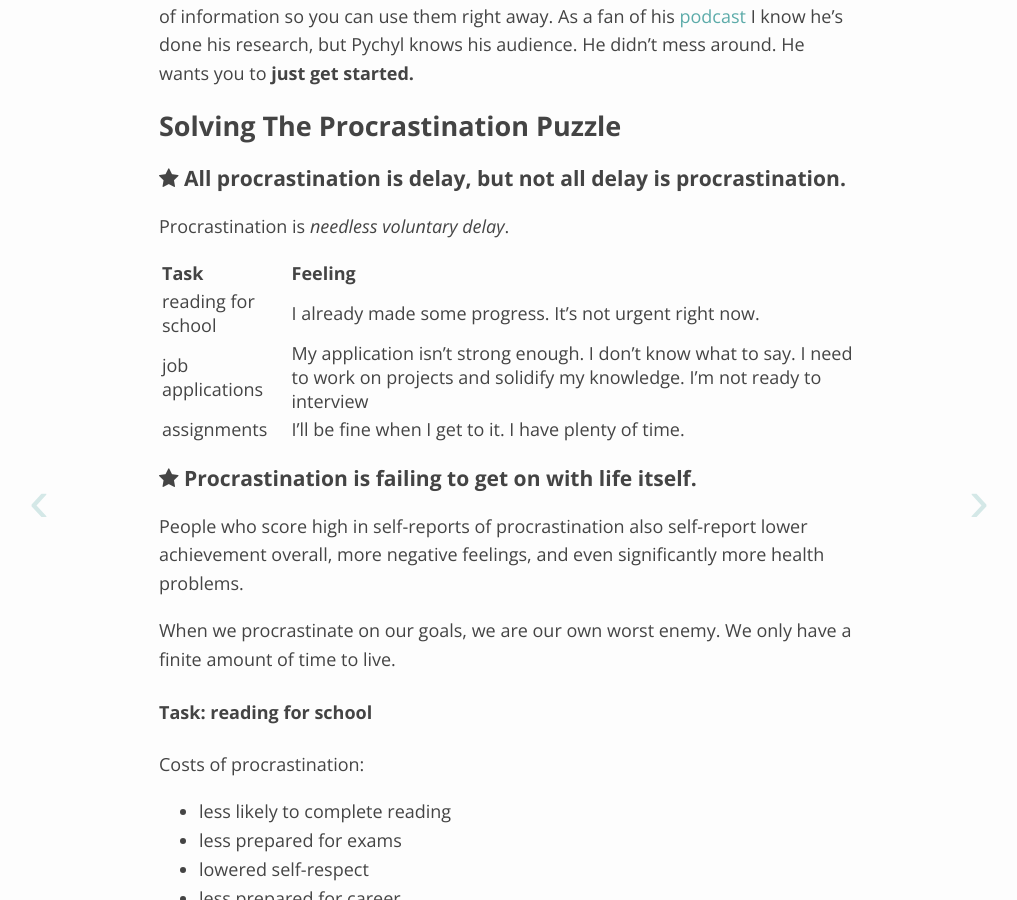
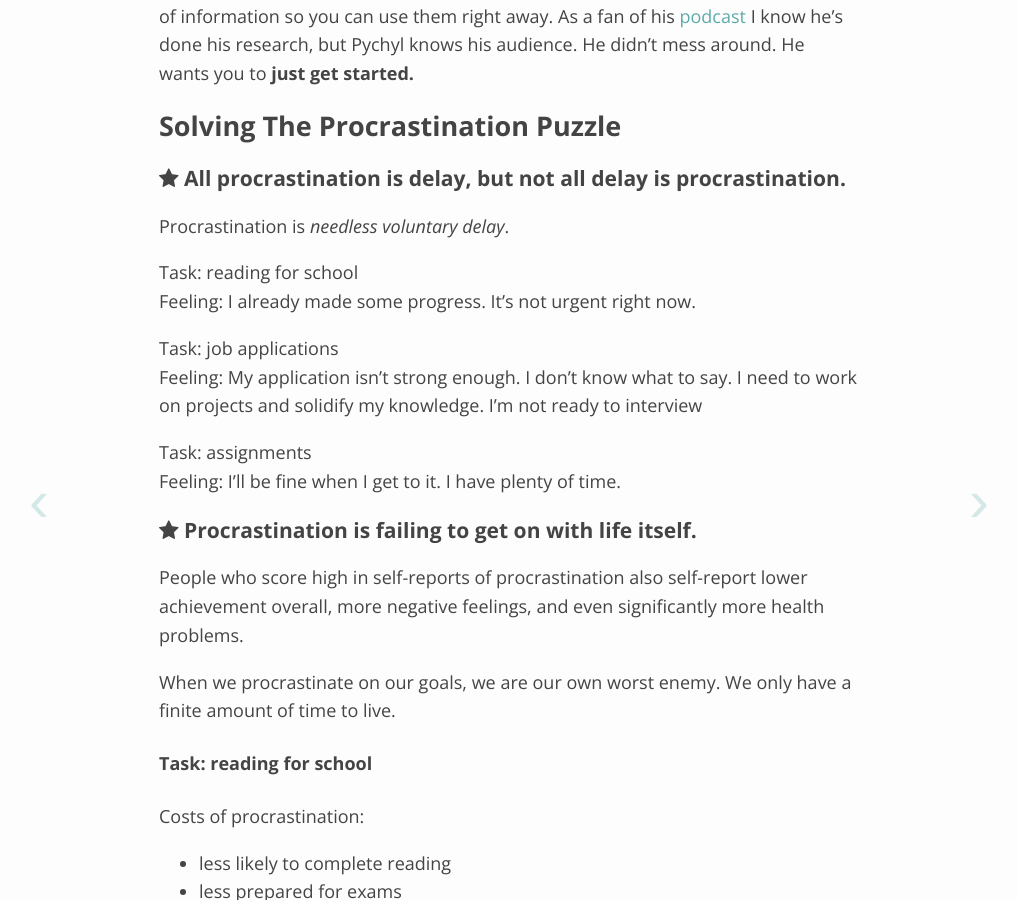
Before and after one commit to shelbyspees/speesblog, a Jekyll site: the page built from _posts/2015-03-30-procrastination.md, in a window 1280 px wide and 900 px high, scrolled down 415 px. Shown: the whole window, without its empty margins (131-1148 px from the left). Built offline with Jekyll 4.4.1, drawn with Linux system fonts in a browser that asks for light colours; nearby versions of some CDN libraries; comment, search, counter and statistics services are not loaded; some of the changed lines change nothing that is shown.

Commit message:
Update post

```diff
--- a/_posts/2015-03-30-procrastination.md
+++ b/_posts/2015-03-30-procrastination.md
@@ -14,11 +14,14 @@ It's a short listen/read but Pychyl does a great job of packing these condensed
 
 Procrastination is *needless voluntary delay*.
 
-| Task | Feeling |
-| :--- | :--- |
-| reading for school | I already made some progress. It's not urgent right now. |
-| job applications | My application isn't strong enough. I don't know what to say. I need to work on projects and solidify my knowledge. I'm not ready to interview |
-| assignments | I'll be fine when I get to it. I have plenty of time. |
+Task: reading for school
+Feeling: I already made some progress. It's not urgent right now.
+
+Task: job applications
+Feeling: My application isn't strong enough. I don't know what to say. I need to work on projects and solidify my knowledge. I'm not ready to interview
+
+Task: assignments
+Feeling: I'll be fine when I get to it. I have plenty of time.
 
 
 
```
